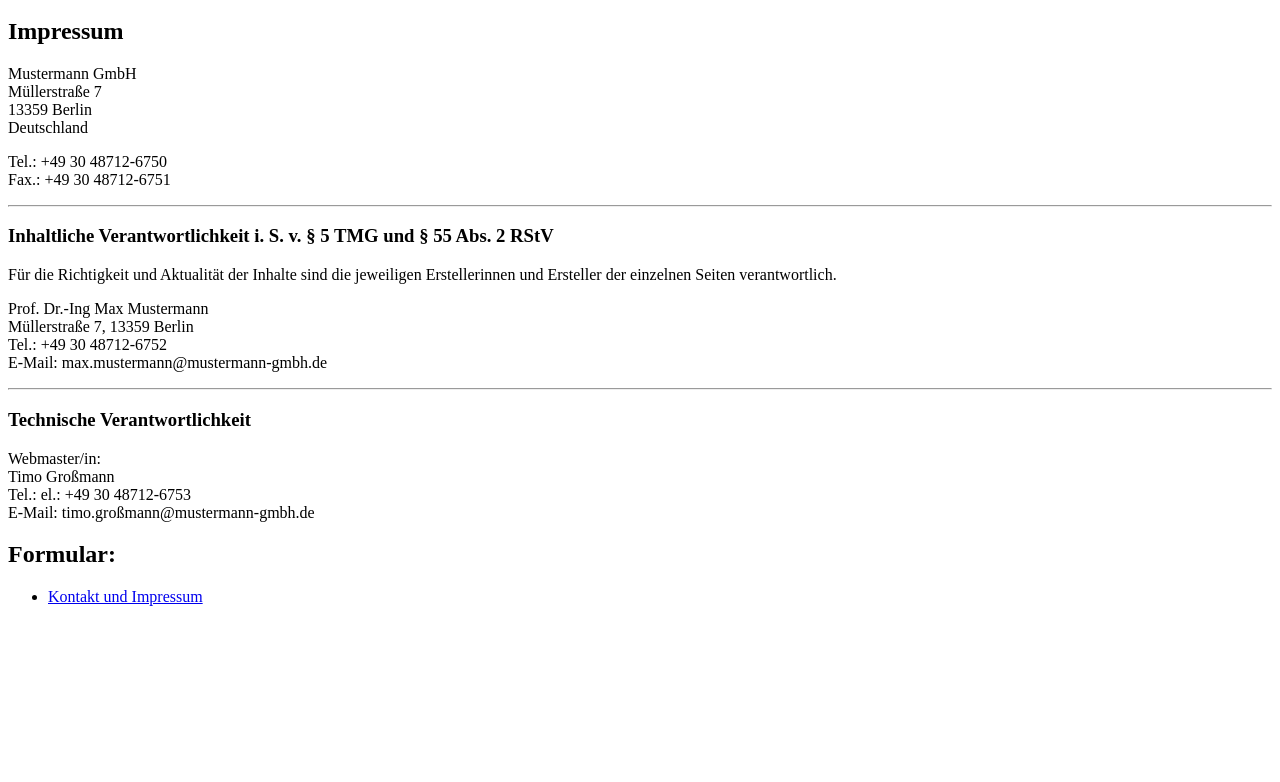
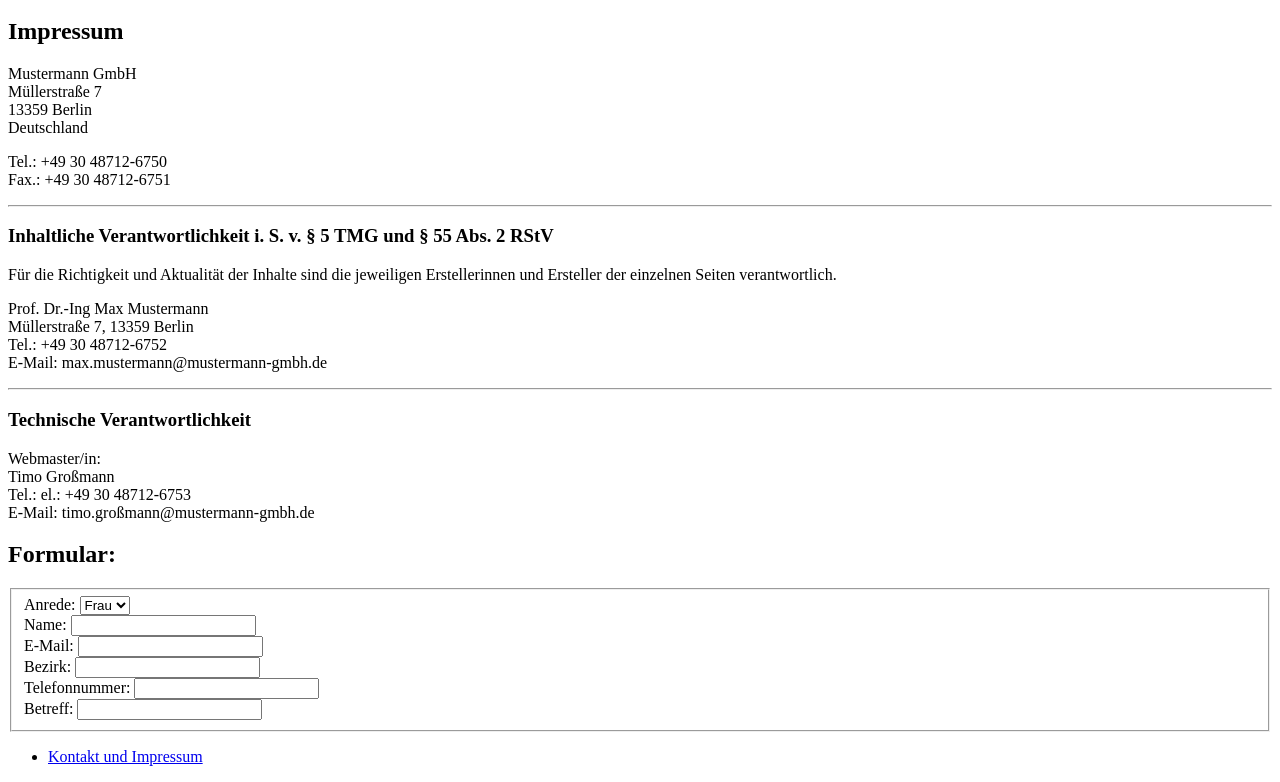
Before and after one commit to tgrosman/webTech, a plain HTML site: page HA4/konpressum.html in a window 1280 px wide. Shown: the part 188-970 px from the top of the page. Before the commit the page ends 810 px from the top, so only its background shows below. Drawn offline with Linux system fonts and the light colour scheme.

Commit message:
form added

```diff
--- a/HA4/konpressum.html
+++ b/HA4/konpressum.html
@@ -31,19 +31,32 @@
                 Müllerstraße 7, 13359 Berlin <br>
                 Tel.: +49 30 48712-6752 <br>
                 E-Mail: max.mustermann@mustermann-gmbh.de</p>
-            <hr/>
+            <hr />
             <h3>Technische Verantwortlichkeit</h3>
-
             <p>
                 Webmaster/in: <br>
                 Timo Großmann <br>
                 Tel.: el.: +49 30 48712-6753 <br>
-                 E-Mail: timo.großmann@mustermann-gmbh.de</p>
+                E-Mail: timo.großmann@mustermann-gmbh.de</p>
             </p>
         </article>
     </div>
     <div id="formular">
         <h2>Formular:</h2>
+        <form action="" autocomplete="on">
+            <fieldset>
+            Anrede: <select name="anrede" required>
+                <option value="frau" selected>Frau</option>
+                <option value="herr">Herr</option>
+            </select> <br>
+
+                Name: <input type="text" name="nameInput" required> <br>
+                E-Mail: <input type="text" name="email" required> <br>
+                Bezirk: <input type="text" name="bezirk"> <br>
+                Telefonnummer: <input type="text" name="telnr" > <br>
+                Betreff: <input type="text" name="betreff" required> <br>
+            </fieldset>
+        </form>
     </div>
     <div id="footer">
         <ul>
```
